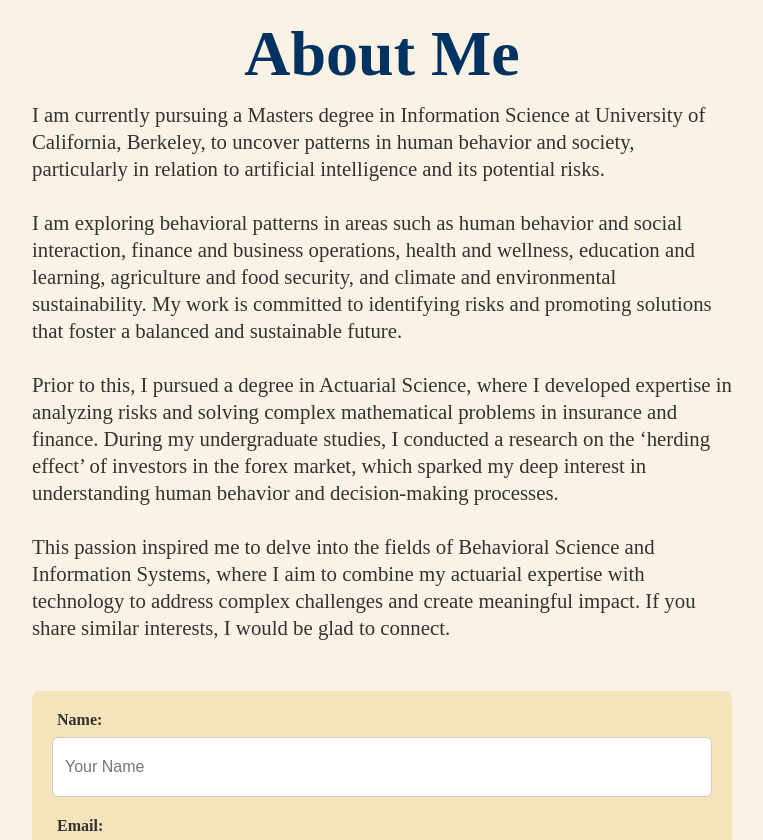
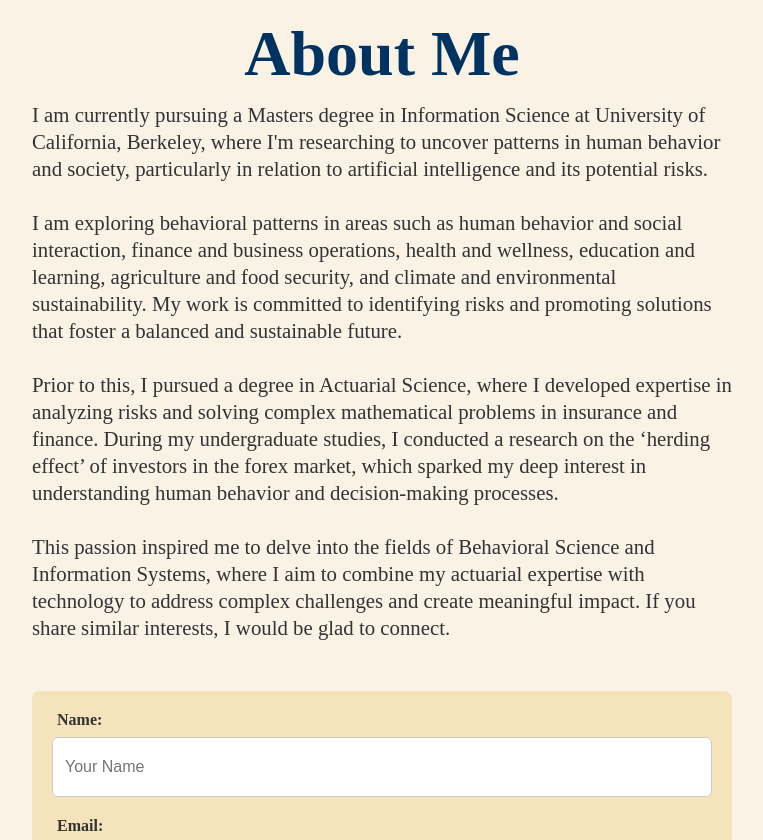
Before and after one commit to aakuaku90/aakuaku, a plain HTML site: page index.html in a window 1280 px wide. Shown: the part 2020-2860 px from the top of the page, without its empty margins (258-1021 px from the left). Drawn offline with nearby package versions, Linux system fonts and the light colour scheme.

Commit message:
Updated bio

```diff
--- a/index.html
+++ b/index.html
@@ -89,7 +89,7 @@
       <div class="about-bio">
         <h1>About Me</h1>
         <p>
-          I am currently pursuing a Masters degree in Information Science at University of California, Berkeley, to uncover patterns in human behavior and society, particularly in relation to artificial intelligence and its potential risks.
+          I am currently pursuing a Masters degree in Information Science at University of California, Berkeley, where I'm researching to uncover patterns in human behavior and society, particularly in relation to artificial intelligence and its potential risks.
 
           <br>
           <br>
```
